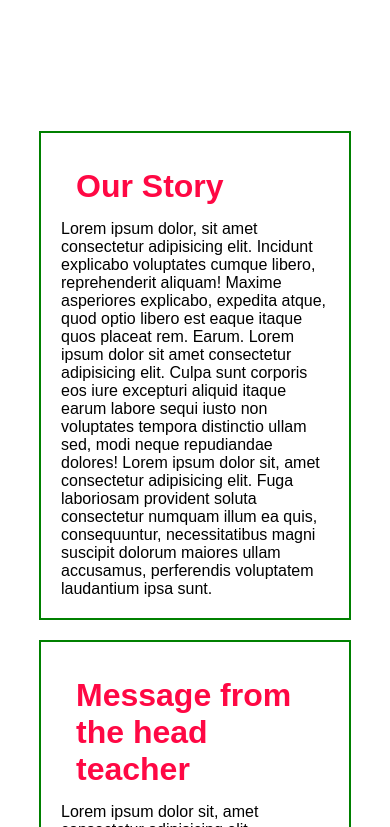
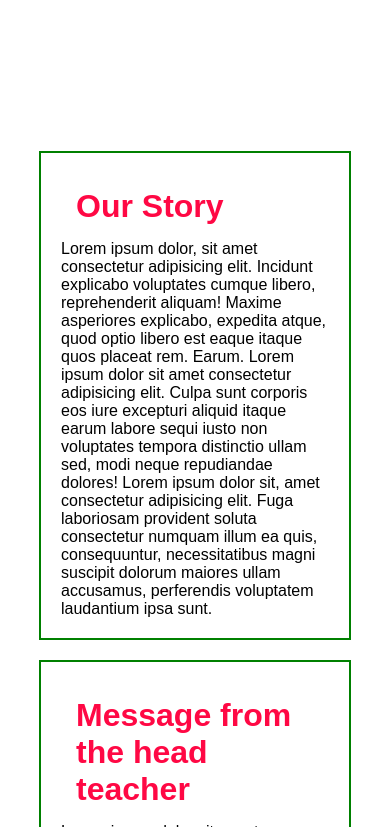
Before and after one commit to Mj-Njuguna/SchoolWebsite.github.io, a plain HTML site: page index.html in a window 390 px wide. Shown: the part 677-1504 px from the top of the page. Drawn offline with Linux system fonts and the light colour scheme.

Commit message:
Update style.css

```diff
--- a/style.css
+++ b/style.css
@@ -248,7 +248,8 @@
         left: 50%;
         top: 50%;
         transform: translate(-50%, -50%);
-        margin-top: 960px;
+        margin: 980px 0px 40px;
+
 
     }
     .head-teacher-message{
```
